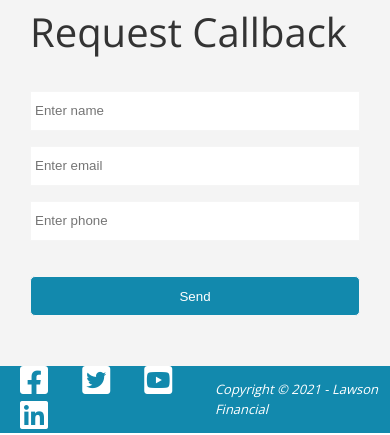
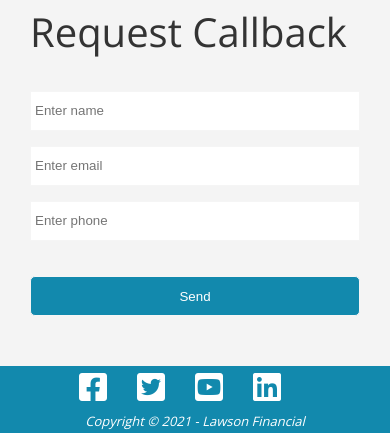
Before and after one commit to lawlawson/EdgeLedger-Website, a plain HTML site: page index.html in a window 390 px wide. Shown: the part 6511-6946 px from the top of the page. Drawn offline with nearby package versions, Linux system fonts and the light colour scheme.

Commit message:
Fixed footer on mobile view

```diff
--- a/css/style.css
+++ b/css/style.css
@@ -277,4 +277,20 @@ iframe {
   .team img {
     width: 70%;
   }
+
+  .footer {
+    display: flex;
+    flex-direction: column;
+    width: 100%;
+    padding: 5px;
+  }
+
+  .social {
+    display: flex;
+    flex-direction: row;
+  }
+
+  .copy-footer {
+    margin: 5px;
+  }
 }
```
